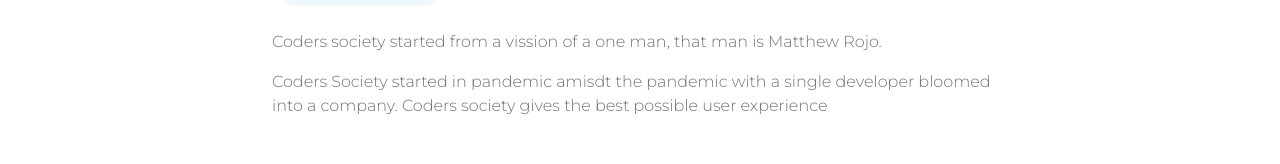
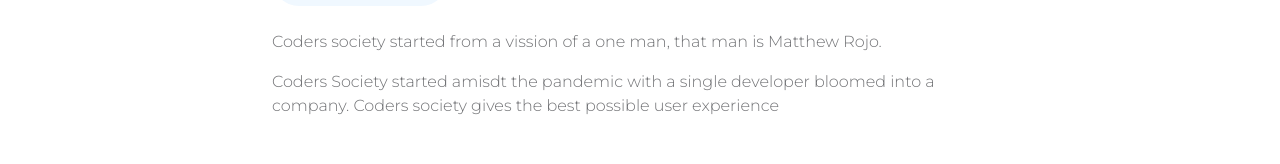
Before and after one commit to Koray15/Coders-Society, a plain HTML site: page about.html in a window 1280 px wide. Shown: the part 628-792 px from the top of the page. Drawn offline with Linux system fonts and the light colour scheme; a web font is replaced by a local one.

Commit message:
about.html

```diff
--- a/about.html
+++ b/about.html
@@ -120,7 +120,7 @@
 
                                 <p>Coders society started from a vission of a one man, that man is Matthew Rojo.</p>
 
-                                <p>Coders Society started in pandemic amisdt the pandemic with a single developer bloomed into a company. Coders society gives the best possible user experience</p>
+                                <p>Coders Society started amisdt the pandemic with a single developer bloomed into a company. Coders society gives the best possible user experience</p>
 
                                 <img src="images/Matthew.jpg" class="about-image mt-5 img-fluid" alt="">
                             </div>
```
